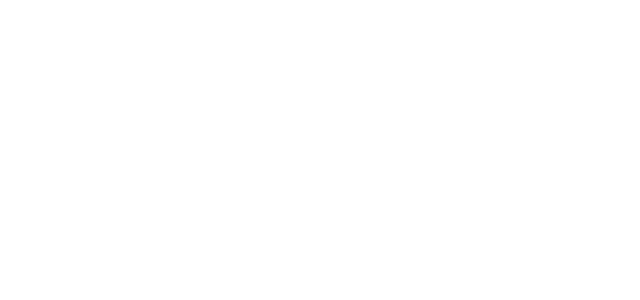
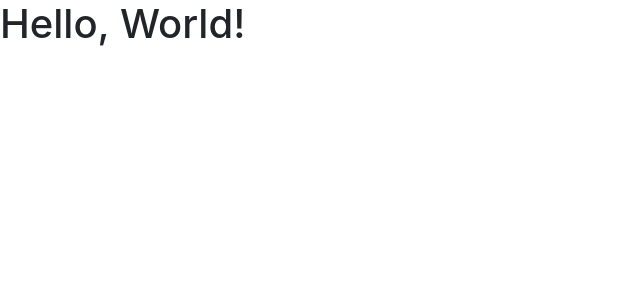
Before and after one commit to dsarra1018/React-Portfolio, a React (Create React App) app: page / in a window 1280 px wide. Shown: the top 300 px of the page, without its empty margins (0-640 px from the left). Built offline with nearby package versions, Linux system fonts and the light colour scheme.

Commit message:
Changed the webpage's title.

```diff
--- a/public/index.html
+++ b/public/index.html
@@ -33,7 +33,7 @@
       work correctly both with client-side routing and a non-root public URL.
       Learn how to configure a non-root public URL by running `npm run build`.
     -->
-    <title>React App</title>
+    <title>Darren Sarra</title>
   </head>
   <body>
     <noscript>You need to enable JavaScript to run this app.</noscript>
--- a/src/App.js
+++ b/src/App.js
@@ -2,7 +2,9 @@ import React from "react";
 
 function App() {
   return(
-    <div></div>
+    <div>
+      <h1>Hello, World!</h1>
+    </div>
   )
 };
 
```
Also changed, not shown: src/components/Header/index.js (added), src/components/Header/style.css (added).
